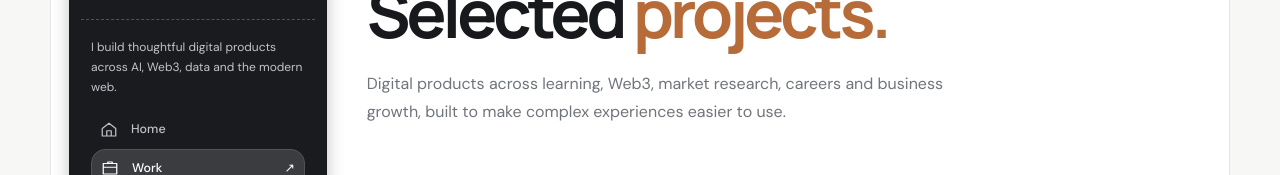
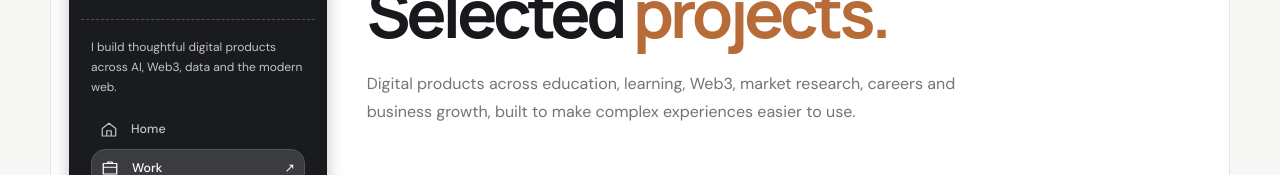
Before and after one commit to donatofaith/My-Portfolio, a Next.js app: page /work in a window 1280 px wide. Shown: the part 229-404 px from the top of the page. Built offline with nearby package versions, Linux system fonts and the light colour scheme.

Commit message:
Include education in work page summary

```diff
--- a/src/app/work/page.tsx
+++ b/src/app/work/page.tsx
@@ -2,8 +2,8 @@ import type { Metadata } from "next";
 import ProjectCard from "@/components/ProjectCard";
 import { projects } from "@/lib/content";
 
-export const metadata: Metadata = { title: "Work", description: "Selected live products built by Faith Oluwalana across AI, Web3, careers and business growth." };
+export const metadata: Metadata = { title: "Work", description: "Selected digital products built by Faith Oluwalana across AI, Web3, education, careers and business growth." };
 
 export default function Work() {
-  return <main className="inner-page work-page"><header className="page-heading"><span className="eyebrow">Work</span><h1>Selected <em>projects.</em></h1><p>Digital products across learning, Web3, market research, careers and business growth, built to make complex experiences easier to use.</p></header><div className="work-list">{projects.map(project => <ProjectCard key={project.slug} project={project} />)}</div></main>;
+  return <main className="inner-page work-page"><header className="page-heading"><span className="eyebrow">Work</span><h1>Selected <em>projects.</em></h1><p>Digital products across education, learning, Web3, market research, careers and business growth, built to make complex experiences easier to use.</p></header><div className="work-list">{projects.map(project => <ProjectCard key={project.slug} project={project} />)}</div></main>;
 }
```
